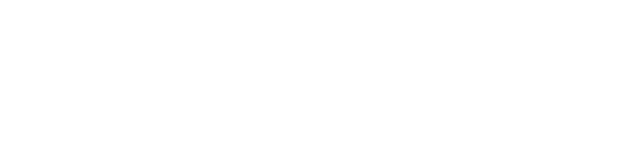
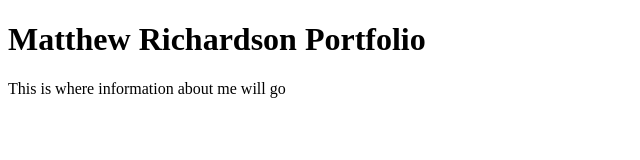
Before and after one commit to mRichardson8/Online_Portfolio, a plain HTML site: page index.html in a window 1280 px wide. Shown: the whole page, without its empty margins (0-640 px from the left). Drawn offline with Linux system fonts and the light colour scheme.

Commit message:
Added details to Index.html

```diff
--- a/index.html
+++ b/index.html
@@ -4,9 +4,10 @@
     <meta charset="UTF-8">
     <meta http-equiv="X-UA-Compatible" content="IE=edge">
     <meta name="viewport" content="width=device-width, initial-scale=1.0">
-    <title>Document</title>
+    <title>Online-Portfolio</title>
 </head>
 <body>
-
+    <h1>Matthew Richardson Portfolio</h1>
+    <p>This is where information about me will go</p>
 </body>
 </html>
```
